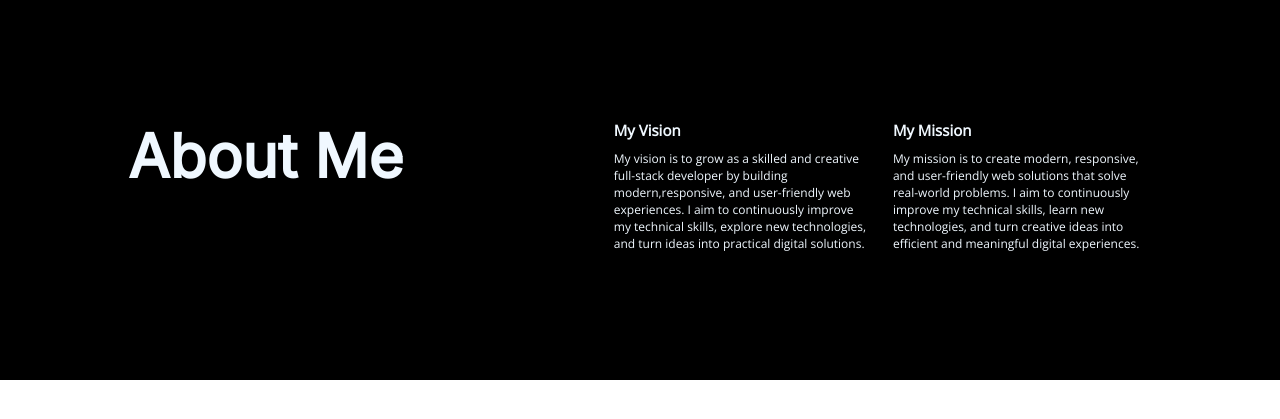
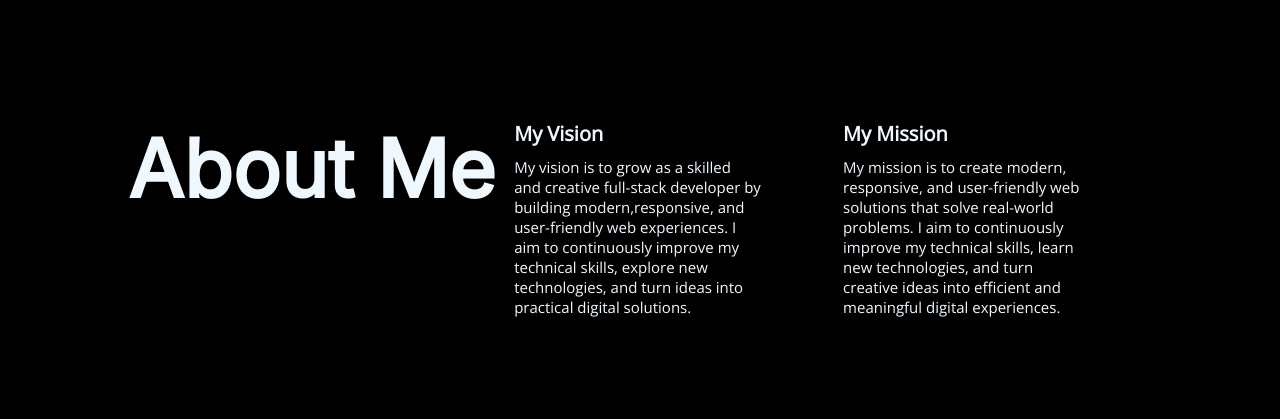
Before and after one commit to sonalisatpathy4/Portfolio, a plain HTML site: page index.html in a window 1280 px wide. Shown: the part 1607-2026 px from the top of the page. Before the commit the page ends 1987 px from the top, so only its background shows below. Drawn offline with nearby package versions, Linux system fonts and the light colour scheme.

Commit message:
portfolio commit

```diff
--- a/style.css
+++ b/style.css
@@ -229,7 +229,7 @@ body {
     color: aliceblue;
     font-family: Inter;
     margin: 0;
-    font-size: 60px;
+    font-size: 80px;
     width: 100%;
     font-weight: bold;
 }
@@ -245,30 +245,32 @@ body {
 }
 
 .SS-about-me {
-    width: 150%;
+    width: 100%;
 }
 
 .SS-about-h3 {
     margin: 0;
-    font-size: 15px;
+    font-size: 20px;
 }
 
 .SS-about-p {
     margin: 0;
-    font-size: 12px;
+    font-size: 15px;
     padding-top: 10px;
+    width: 80%;
 
 }
 
 .SS-about-h3-2 {
     margin: 0;
-    font-size: 15px;
+    font-size: 20px;
 }
 
 .SS-about-p-2 {
     margin: 0;
-    font-size: 12px;
+    font-size: 15px;
     padding-top: 10px;
+    width: 80%;
 
 
 
```
